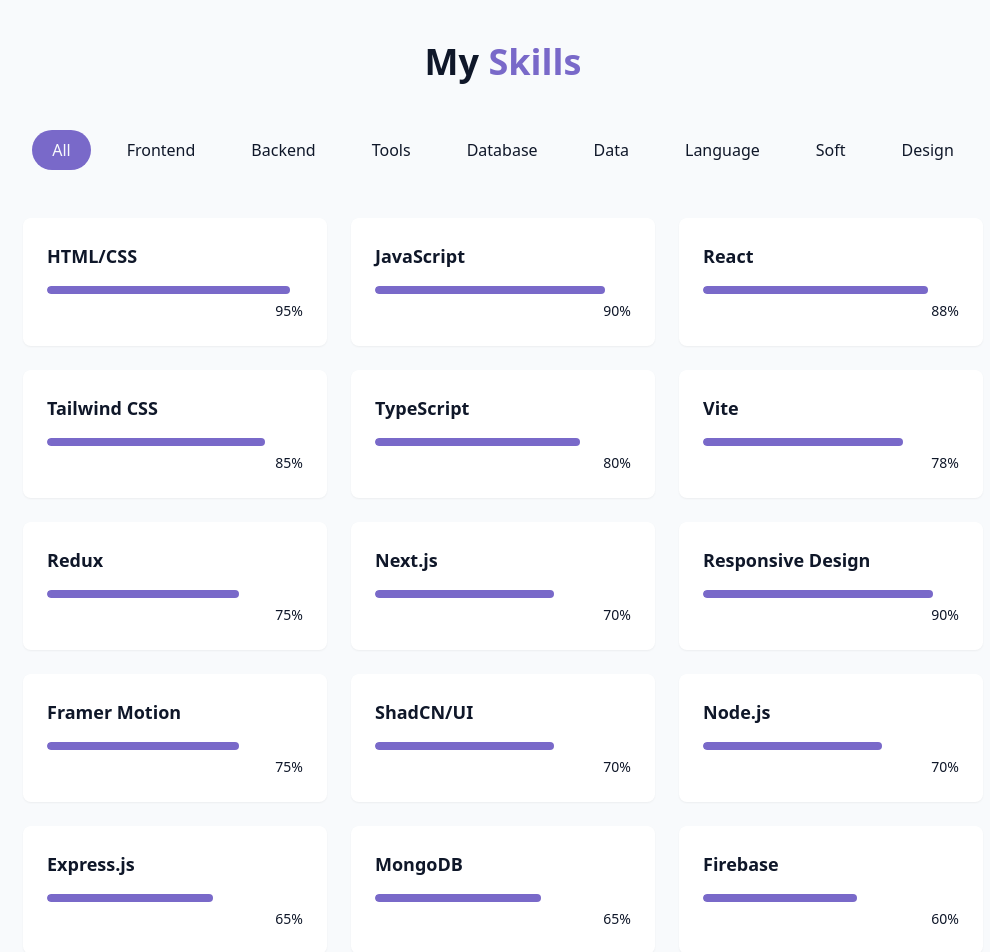
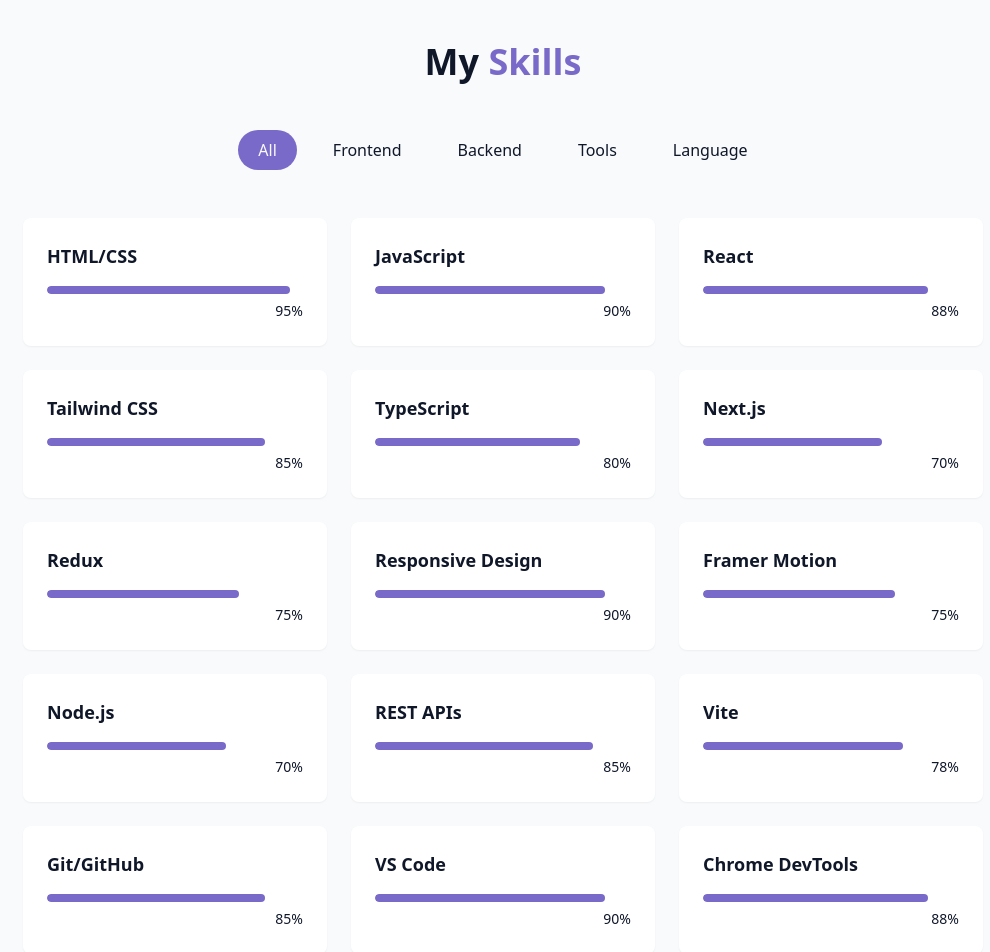
Before and after one commit to Abay-Bat/Portfolio, a React (Vite) app: page / in a window 1280 px wide. Shown: the part 1560-2512 px from the top of the page, without its empty margins (137-1127 px from the left). Built offline with nearby package versions, Linux system fonts and the light colour scheme.

Commit message:
Update SkillsSection.jsx

```diff
--- a/src/components/SkillsSection.jsx
+++ b/src/components/SkillsSection.jsx
@@ -6,53 +6,35 @@
 
 
   const skills = [
-    // Frontend Core
+     // Core Frontend
   { name: "HTML/CSS", level: 95, category: "frontend" },
   { name: "JavaScript", level: 90, category: "frontend" },
   { name: "React", level: 88, category: "frontend" },
   { name: "Tailwind CSS", level: 85, category: "frontend" },
   { name: "TypeScript", level: 80, category: "frontend" },
-    { name: "Vite", level: 78, category: "tools" },
+  { name: "Next.js", level: 70, category: "frontend" },
   { name: "Redux", level: 75, category: "frontend" },
-    { name: "Next.js", level: 70, category: "frontend" },
-
-    // Styling & Animation
   { name: "Responsive Design", level: 90, category: "frontend" },
   { name: "Framer Motion", level: 75, category: "frontend" },
-    { name: "ShadCN/UI", level: 70, category: "frontend" },
 
-    // Backend & Data
   { name: "Node.js", level: 70, category: "backend" },
-    { name: "Express.js", level: 65, category: "backend" },
-    { name: "MongoDB", level: 65, category: "database" },
-    { name: "Firebase", level: 60, category: "backend" },
   { name: "REST APIs", level: 85, category: "backend" },
-    { name: "JSON", level: 92, category: "data" },
 
-    // Tools & Platforms
+  // Tools
+  { name: "Vite", level: 78, category: "tools" },
   { name: "Git/GitHub", level: 85, category: "tools" },
-    { name: "NPM/Yarn", level: 82, category: "tools" },
   { name: "VS Code", level: 90, category: "tools" },
-    { name: "Vercel/Netlify", level: 80, category: "tools" },
   { name: "Chrome DevTools", level: 88, category: "tools" },
 
-    // Languages & Communication
+  // Languages
   { name: "English (C1)", level: 95, category: "language" },
   { name: "Kazakh", level: 100, category: "language" },
-    { name: "Russian", level: 100, category: "language" },
-    { name: "Chinese (HSK 3)", level: 60, category: "language" },
-
-    // Soft & Other Skills
-    { name: "Public Speaking", level: 90, category: "soft" },
-    { name: "Translation/Localization", level: 95, category: "soft" },
-    { name: "Team Collaboration", level: 85, category: "soft" },
-    { name: "Project Management", level: 75, category: "soft" },
-    { name: "UI/UX Thinking", level: 80, category: "design" }
+  { name: "Russian", level: 100, category: "language" }
 ];
 
  const filteredSkills = skills.filter((skill) => activeCategory === "all" || skill.category === activeCategory );
 
-  const categories = ["all", "frontend", "backend", "tools", "database", "data", "language", "soft", "design"]
+  const categories = ["all", "frontend", "backend", "tools", , "language",]
 
   return (
     <section id="skill" className="py-24 px-4 relative bg-secondary/30">
```
Lines whose indentation alone changed are shown as unchanged.
